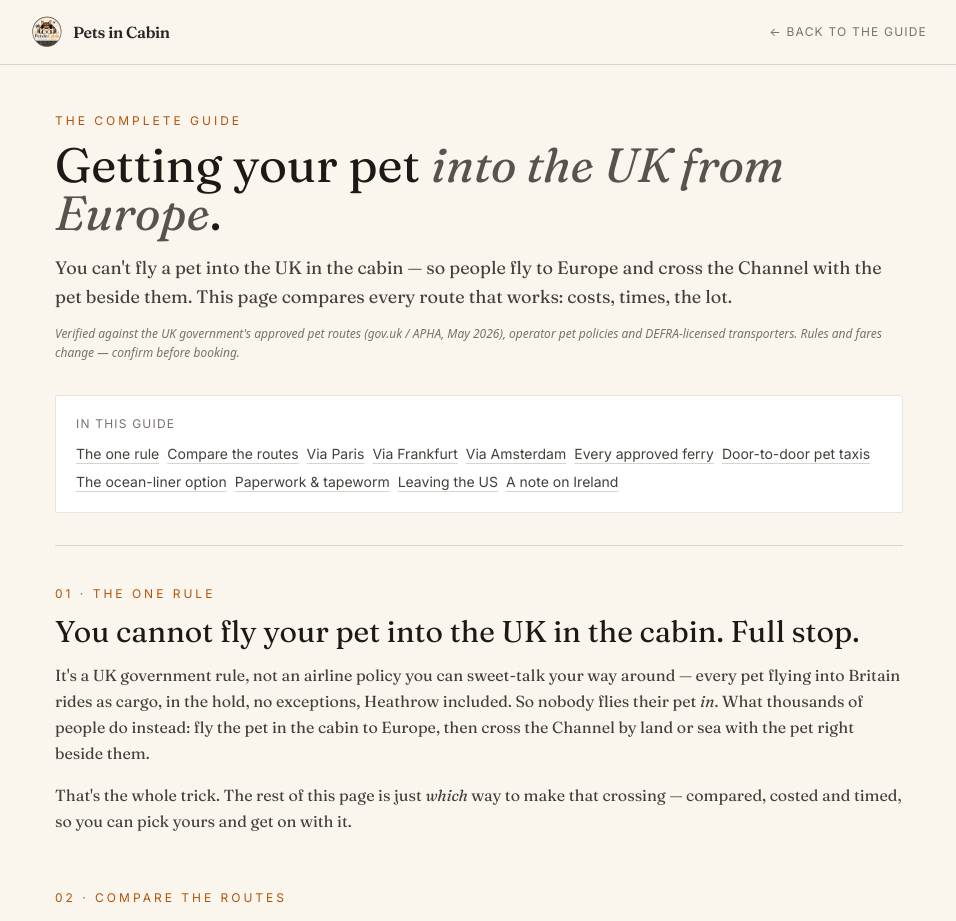
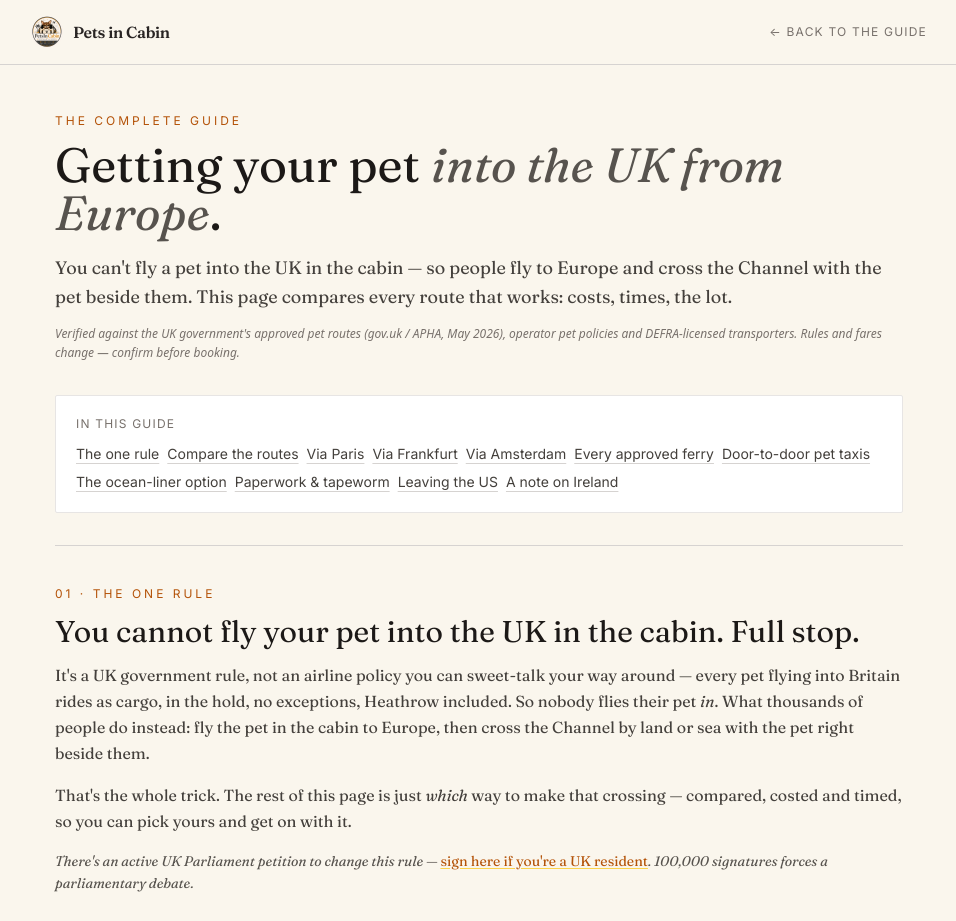
Before and after one commit to rupindermahay/petsincabin, a Next.js app: page /getting-your-pet-into-the-uk in a window 1280 px wide. Shown: the top 921 px of the page, without its empty margins (161-1117 px from the left). Built offline with nearby package versions, Linux system fonts and the light colour scheme.

Commit message:
Add files via upload

```diff
--- a/pages/getting-your-pet-into-the-uk.js
+++ b/pages/getting-your-pet-into-the-uk.js
@@ -89,6 +89,23 @@ export default function GettingYourPetIntoTheUK() {
 
             <p className="font-serif text-stone-700 leading-relaxed">
               That's the whole trick. The rest of this page is just <em>which</em> way to make that crossing — compared, costed and timed, so you can pick yours and get on with it.
+            </p>
+
+            <p className="font-serif italic text-stone-600 text-sm leading-relaxed mt-4">
+              There's an active UK Parliament petition to change this rule — <a
+                href="https://petition.parliament.uk/petitions/750817"
+                target="_blank"
+                rel="noopener noreferrer"
+                onClick={() => {
+                  if (typeof window !== "undefined" && window.gtag) {
+                    window.gtag("event", "petition_link", {
+                      event_category: "outbound",
+                      event_label: "UK Parliament petition 750817 · getting-uk page",
+                    });
+                  }
+                }}
+                className="not-italic text-amber-700 underline decoration-amber-300 hover:decoration-amber-600 underline-offset-2"
+              >sign here if you're a UK resident</a>. 100,000 signatures forces a parliamentary debate.
             </p>
           </section>
 
```
